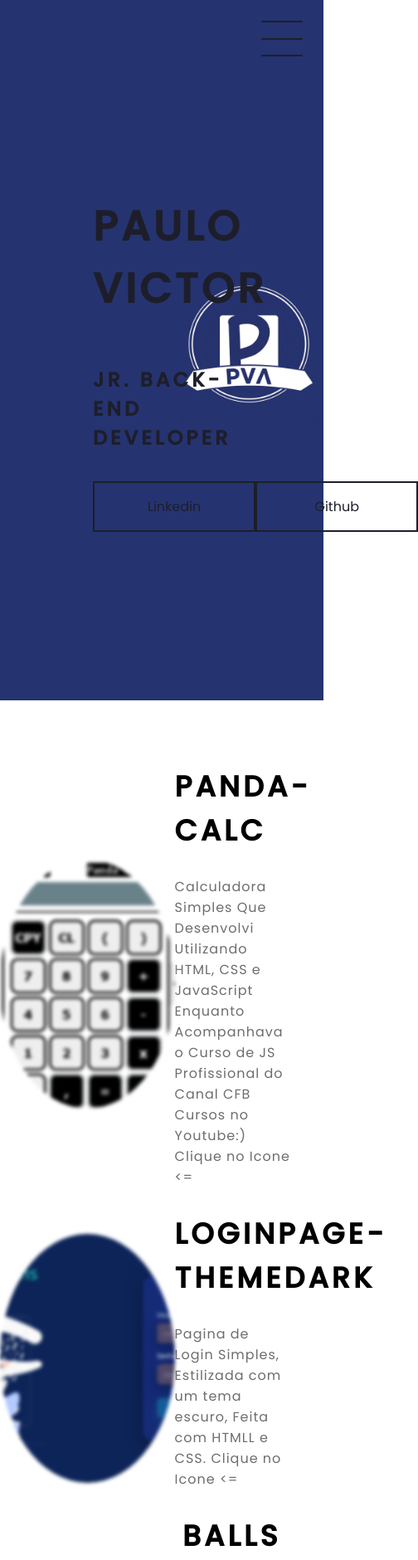
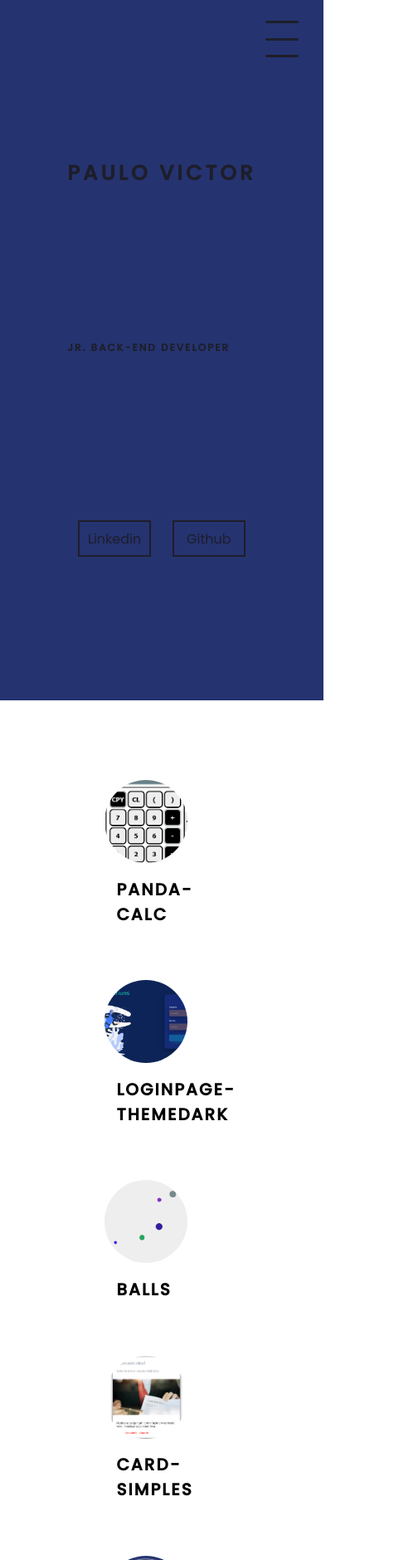
Before and after one commit to Paulovct/webpage-old, a plain HTML site: page index.html in a window 390 px wide. Shown: the top 1880 px of the page at 83% size, 504 px wide, since content can reach past the window. Drawn offline with Linux system fonts and the light colour scheme.

Commit message:
Identação para Mobile(Apaguei os textos dos Cards)

```diff
--- a/index.html
+++ b/index.html
@@ -63,7 +63,7 @@
         </div>
         <div class="card-text">
           <h2>Panda-Calc</h2>
-          Calculadora Simples Que Desenvolvi Utilizando HTML, CSS e JavaScript Enquanto Acompanhava o Curso de JS Profissional do Canal CFB Cursos no Youtube:)  Clique no Icone <=
+          <p class="p">Calculadora Simples Que Desenvolvi Utilizando HTML, CSS e JavaScript Enquanto Acompanhava o Curso de JS Profissional do Canal CFB Cursos no Youtube:)  Clique no Icone <=</p>
         </div>
       </div>
 
@@ -81,8 +81,8 @@
             </div>
             <div class="card-text">
               <h2>LoginPage-ThemeDark</h2>
-              Pagina de Login Simples, Estilizada com um tema escuro, Feita com HTMLL e CSS.
-               Clique no Icone <=
+              <p class="p">Pagina de Login Simples, Estilizada com um tema escuro, Feita com HTMLL e CSS.
+               Clique no Icone <=</p>
             </div>
       </div>
 
@@ -100,7 +100,7 @@
         </div>
         <div class="card-text">
           <h2>Balls</h2>
-          Programa Simples Que Desenvolvi Utilizando HTML, CSS e JavaScript Enquanto Acompanhava o Curso de JS Profissional do Canal CFB Cursos no Youtube, Utilizando-se de condicionais para alterar a direção e velocidade dos elementos para calcular sua posição.
+          <p class="p">Programa Simples Que Desenvolvi Utilizando HTML, CSS e JavaScript Enquanto Acompanhava o Curso de JS Profissional do Canal CFB Cursos no Youtube, Utilizando-se de condicionais para alterar a direção e velocidade dos elementos para calcular sua posição.</p>
         </div>
       </div>
 
@@ -118,7 +118,7 @@
         </div>
         <div class="card-text">
           <h2>Card-Simples</h2>
-          Card Simples Que Desenvolvi Utilizando HTML, CSS Enquanto Acompanhava o Curso de JS Profissional do Canal CFB Cursos no Youtube:)  Clique no Icone <=
+          <p class="p">Card Simples Que Desenvolvi Utilizando HTML, CSS Enquanto Acompanhava o Curso de JS Profissional do Canal CFB Cursos no Youtube:)  Clique no Icone <=</p>
         </div>
       </div>
 
@@ -135,7 +135,7 @@
         </div>
         <div class="card-text">
           <h2>Site Pessoal</h2>
-          Site Pessoal com menu e Cards com Linkagem para meus Repositorios no Github e Perfis.
+          <p class="p">Site Pessoal com menu e Cards com Linkagem para meus Repositorios no Github e Perfis.</p>
       </div>
 
 
--- a/script.js
+++ b/script.js
@@ -1,5 +1,7 @@
    const card =[...document.querySelectorAll('.card')]
-   console.log(card)
+   const cardt =[...document.querySelectorAll('.card-text')]
+
+
 
    card[0].addEventListener('click',(evt)=>{
     const win=window.open('https://github.com/Paulovct/Panda-Calc' ,'_blank')
@@ -22,4 +24,26 @@
     win.focus()
    })
 
+
+   cardt[0].addEventListener('click',(evt)=>{
+    const win=window.open('https://github.com/Paulovct/Panda-Calc' ,'_blank')
+    win.focus()
+   })
+   cardt[1].addEventListener('click',(evt)=>{
+    const win=window.open('https://github.com/Paulovct/LoginPage---Darktheme' ,'_blank')
+    win.focus()
+   })
+   cardt[2].addEventListener('click',(evt)=>{
+    const win=window.open('https://github.com/Paulovct/Balls' ,'_blank')
+    win.focus()
+   })
+   cardt[3].addEventListener('click',(evt)=>{
+    const win=window.open('https://github.com/Paulovct/Card-simples.' ,'_blank')
+    win.focus()
+   })
+   cardt[4].addEventListener('click',(evt)=>{
+    const win=window.open('https://github.com/Paulovct/paulovct.github.io' ,'_blank')
+    win.focus()
+   })
+
    //final 5
--- a/style.css
+++ b/style.css
@@ -212,6 +212,11 @@ a:hover{
 
 
 
+
+
+
+
+
 .panda{
   background-image: url('./img/card/0.png');
 
@@ -234,7 +239,9 @@ a:hover{
 
 
 
-
+/*
+CARDCARD
+*/
 
 
 
@@ -329,6 +336,8 @@ a:hover{
   font-size: 20px;
  }
 
+
+
 /*footer*/
 
 .footer{
@@ -340,3 +349,101 @@ a:hover{
   align-items: center;
   color: white;
 }
+
+
+@media((min-width:810px) and (max-width: 900px)){
+
+  .header-container {
+    background-position: right;
+  }
+}
+
+
+@media((min-width:260px) and (max-width: 500px)){
+
+  .header-container {
+    background-image: none;
+
+    padding: 0 !important;
+    position: relative;
+    display: grid;
+    background-size: 300px;
+    grid-gap: -5px;
+
+  }
+
+h1{
+  margin-bottom: 0;
+  font-size: 25px;
+  text-transform: uppercase;
+  letter-spacing: 4px;
+}
+  .trace{
+    width: 40px;
+    height: 3px;
+    right: 30px;
+  }
+h2{
+  font-size: 12px;
+  text-transform: uppercase;
+  letter-spacing: 2px;
+
+}
+.social-midia{
+  display: flex;
+  justify-content: center;
+  margin-top: 1rem;
+
+}
+.social-midia a{
+  font-size: 10x;
+  padding: 10px;
+  margin: auto;
+  width:20px ;
+  height: 20px;
+}
+a:hover{
+  background-color: #ffffff;
+}
+
+/* CARD */
+.card-container{
+  left: 1px;
+  display: flex;
+  flex-direction: column;
+  }
+
+.card{
+  width:100px ;
+  height:100px ;
+  filter: unset;
+}
+
+.card-text{
+  display: flex;
+  flex-direction: row;
+  width: 20%;
+  letter-spacing: 1px;
+  color: rgb(109,109,109);
+  font-size: 10px;
+}
+.card-text h2{
+  color: black;
+  font-size: 20px;
+}
+.card-text p{
+  display: none;
+}
+
+.footer{
+  width: 100%;
+  height: 60px;
+  background-color: #253370;
+  display: flex;
+  justify-content: center;
+  align-items: center;
+  color: white;
+  font-size: 13px;
+}
+
+}
```
